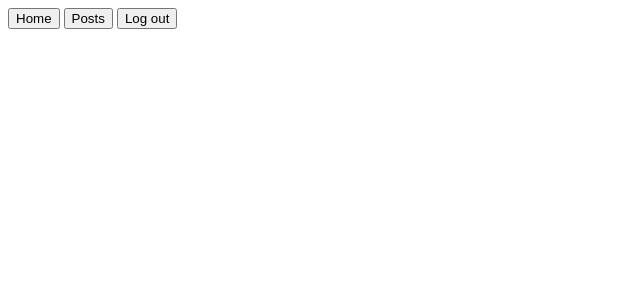
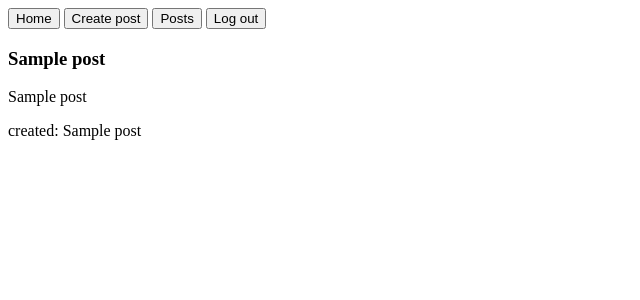
Before and after one commit to benhurst1/journal_app, a Flask app: page /posts in a window 1280 px wide. Shown: the top 300 px of the page, without its empty margins (0-640 px from the left). Run offline with Flask 3, Linux system fonts and the light colour scheme; the visitor is signed in with stand-in values (Sample User, id 1); a database or web service that is not in the repository returns one stand-in record (values such as "Sample title"); some libraries are stand-ins or nearby versions.

Commit message:
posts page basics

```diff
--- a/app.py
+++ b/app.py
@@ -2,7 +2,7 @@ from flask import Flask, request, render_template, session, redirect
 from lib.db_connection import DatabaseConnection
 from lib.user.user_repository import UserRespository
 from lib.user.user import User
-from lib.post.post_controller import PostController
+from lib.post.post import Post
 from lib.post.post_repository import PostRepository
 import psycopg2
 import datetime, secrets
@@ -13,7 +13,6 @@ app.secret_key = secrets.token_urlsafe(32)
 
 @app.route("/", methods=["GET"])
 def index():
-    print(session)
     return render_template("index.html", session=session)
 
 
@@ -21,7 +20,12 @@ def index():
 def posts():
     if "user_id" not in session:
         return redirect("/", 302)
-    return render_template("index.html")
+    posts = []
+    for row in PostRepository(DatabaseConnection()).get_posts(session["user_id"]):
+        post = Post(row[1], row[2], row[3], row[4], row[5], row[6])
+        posts.append(post)
+        print(post.title)
+    return render_template("posts.html", posts=posts)
 
 
 @app.route("/createpost", methods=["GET", "POST"])
@@ -32,9 +36,7 @@ def create_post():
         title = request.form.get("post-title")
         body = request.form.get("post-body")
         created_at = str(datetime.datetime.now())
-        post = PostController().create_post_object(
-            0, title, body, created_at, created_at
-        )
+        post = Post(session["user_id"], title, body, created_at, created_at, False)
         PostRepository(DatabaseConnection()).add_post(post)
     return render_template("createpost.html")
 
--- a/lib/post/post.py
+++ b/lib/post/post.py
@@ -1,7 +1,8 @@
 class Post:
-    def __init__(self, user_id:int, title, body, created_at, last_edited):
+    def __init__(self, user_id: int, title, body, created_at, last_edited, published):
         self.user_id = user_id
         self.title = title
         self.body = body
         self.created_at = created_at
         self.last_edited = last_edited
+        self.published = published
--- a/lib/post/post_repository.py
+++ b/lib/post/post_repository.py
@@ -4,6 +4,19 @@ class PostRepository:
 
     def add_post(self, post):
         self._connection.execute(
-            """INSERT INTO posts (user_id, title, body, created_at, last_edited) VALUES(%s, %s, %s, %s, %s)""",
-            [post.user_id, post.title, post.body, post.created_at, post.last_edited],
+            """INSERT INTO posts (user_id, title, body, created_at, last_edited, published) VALUES(%s, %s, %s, %s, %s, %s)""",
+            [
+                post.user_id,
+                post.title,
+                post.body,
+                post.created_at,
+                post.last_edited,
+                False,
+            ],
         )
+
+    def get_posts(self, user_id):
+        posts = self._connection.execute(
+            """SELECT * FROM posts WHERE user_id = %s""", [user_id]
+        )
+        return posts
--- a/seeds/setup.sql
+++ b/seeds/setup.sql
@@ -13,7 +13,8 @@ CREATE TABLE "posts" (
   "title" varchar,
   "body" text,
   "created_at" timestamp,
-  "last_edited" timestamp
+  "last_edited" timestamp,
+  "published" BOOLEAN
 );
 
 ALTER TABLE "posts" ADD FOREIGN KEY ("user_id") REFERENCES "users" ("id");
--- a/templates/_navbar.html
+++ b/templates/_navbar.html
@@ -1,6 +1,7 @@
 <nav>
-  <a href=""><button>Home</button></a>
+  <a href="/"><button>Home</button></a>
   {% if 'user_id' in session %}
+  <a href="createpost"><button>Create post</button></a>
   <a href="posts"><button>Posts</button></a>
   <a href="logout"><button>Log out</button></a>
   {% else %}
--- /dev/null
+++ b/templates/_post.html
@@ -0,0 +1,5 @@
+<div>
+  <h3>{{post.title}}</h3>
+  <p>{{post.body}}</p>
+  <p>created: {{post.created_at}}</p>
+</div>
--- /dev/null
+++ b/templates/posts.html
@@ -0,0 +1,12 @@
+<!DOCTYPE html>
+<html lang="en">
+  <head>
+    <meta charset="UTF-8" />
+    <meta name="viewport" content="width=device-width, initial-scale=1.0" />
+    <title>Document</title>
+  </head>
+  <body>
+    {% include '_navbar.html' %} {% for post in posts %} {% include '_post.html'
+    %} {% endfor %}
+  </body>
+</html>
```
Also changed, not shown: lib/post/post_controller.py (deleted, +0 -7 lines).
